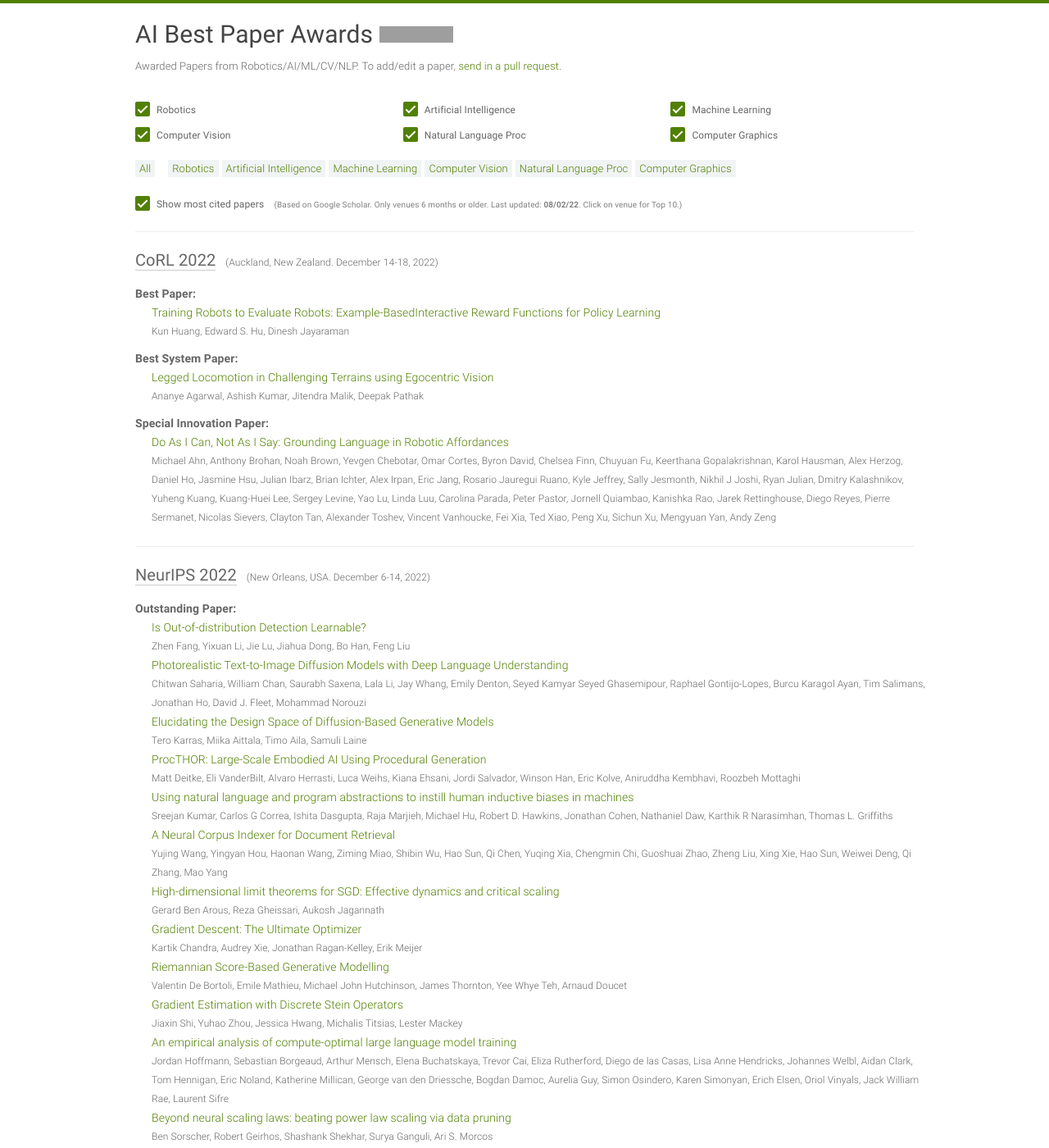
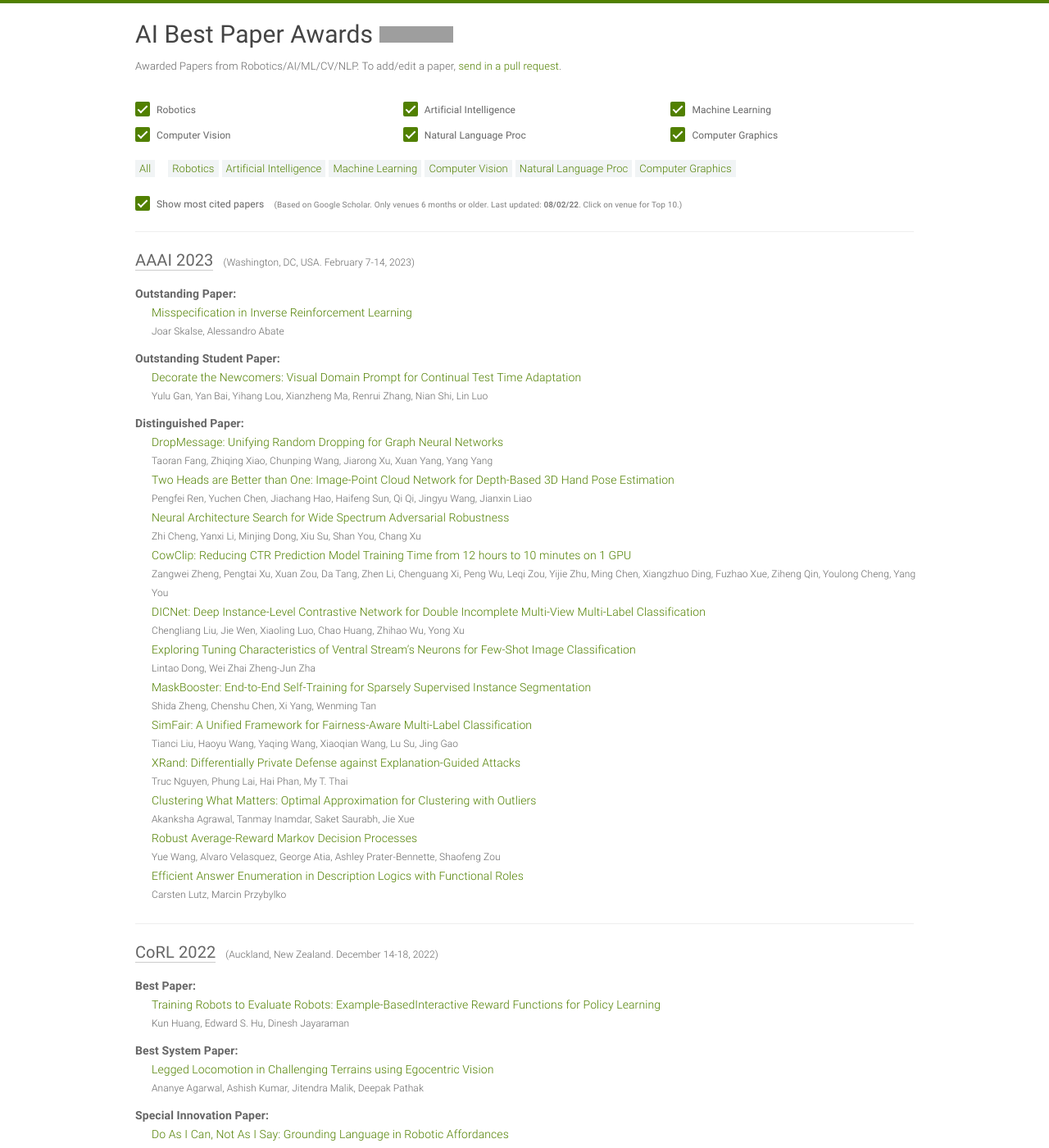
Before and after one commit to clemense/ai-bestpapers, a Jekyll site: the page built from index.html, in a window 1280 px wide and 1400 px high. Shown: the whole window at 82% size. Built offline with Jekyll 4.4.1, drawn with Linux system fonts in a browser that asks for light colours; grey boxes are pictures that could not be loaded.

Commit message:
Add AAAI 2023

```diff
--- a/_data/papers.yml
+++ b/_data/papers.yml
@@ -1,4 +1,92 @@
 ---
+
+- venue: AAAI
+  year: 2023
+  awards:
+  - award: Outstanding Paper
+    title: Misspecification in Inverse Reinforcement Learning
+    author: Joar Skalse, Alessandro Abate
+    link: https://arxiv.org/abs/2212.03201
+    source: https://aaai-23.aaai.org/wp-content/uploads/2023/02/AAAI-23-Paper-Awards.pdf
+  - award: Outstanding Student Paper
+    title: 'Decorate the Newcomers: Visual Domain Prompt for Continual Test Time Adaptation'
+    author: Yulu Gan, Yan Bai, Yihang Lou, Xianzheng Ma, Renrui Zhang, Nian Shi, Lin
+      Luo
+    link: https://arxiv.org/abs/2212.04145
+    source: https://aaai-23.aaai.org/wp-content/uploads/2023/02/AAAI-23-Paper-Awards.pdf
+  - award: Distinguished Paper
+    title: 'DropMessage: Unifying Random Dropping for Graph Neural Networks'
+    author: Taoran Fang, Zhiqing Xiao, Chunping Wang, Jiarong Xu, Xuan Yang, Yang
+      Yang
+    link: https://arxiv.org/abs/2204.10037
+    source: https://aaai-23.aaai.org/wp-content/uploads/2023/02/AAAI-23-Paper-Awards.pdf
+  - award: Distinguished Paper
+    title: 'Two Heads are Better than One: Image-Point Cloud Network for Depth-Based
+      3D Hand Pose Estimation'
+    author: Pengfei Ren, Yuchen Chen, Jiachang Hao, Haifeng Sun, Qi Qi, Jingyu Wang,
+      Jianxin Liao
+    link: null
+    source: https://aaai-23.aaai.org/wp-content/uploads/2023/02/AAAI-23-Paper-Awards.pdf
+  - award: Distinguished Paper
+    title: Neural Architecture Search for Wide Spectrum Adversarial Robustness
+    author: Zhi Cheng, Yanxi Li, Minjing Dong, Xiu Su, Shan You, Chang Xu
+    link: null
+    source: https://aaai-23.aaai.org/wp-content/uploads/2023/02/AAAI-23-Paper-Awards.pdf
+  - award: Distinguished Paper
+    title: 'CowClip: Reducing CTR Prediction Model Training Time from 12 hours to
+      10 minutes on 1 GPU'
+    author: Zangwei Zheng, Pengtai Xu, Xuan Zou, Da Tang, Zhen Li, Chenguang Xi, Peng
+      Wu, Leqi Zou,  Yijie Zhu, Ming Chen, Xiangzhuo Ding, Fuzhao Xue, Ziheng Qin,
+      Youlong Cheng, Yang You
+    link: https://arxiv.org/abs/2204.06240
+    source: https://aaai-23.aaai.org/wp-content/uploads/2023/02/AAAI-23-Paper-Awards.pdf
+  - award: Distinguished Paper
+    title: 'DICNet: Deep Instance-Level Contrastive Network for Double Incomplete
+      Multi-View Multi-Label Classification'
+    author: Chengliang Liu, Jie Wen, Xiaoling Luo, Chao Huang, Zhihao Wu, Yong Xu
+    link: null
+    source: https://aaai-23.aaai.org/wp-content/uploads/2023/02/AAAI-23-Paper-Awards.pdf
+  - award: Distinguished Paper
+    title: Exploring Tuning Characteristics of Ventral Stream’s Neurons for Few-Shot
+      Image Classification
+    author: Lintao Dong, Wei Zhai Zheng-Jun Zha
+    link: null
+    source: https://aaai-23.aaai.org/wp-content/uploads/2023/02/AAAI-23-Paper-Awards.pdf
+  - award: Distinguished Paper
+    title: 'MaskBooster: End-to-End Self-Training for Sparsely Supervised Instance
+      Segmentation'
+    author: Shida Zheng, Chenshu Chen, Xi Yang, Wenming Tan
+    link: null
+    source: https://aaai-23.aaai.org/wp-content/uploads/2023/02/AAAI-23-Paper-Awards.pdf
+  - award: Distinguished Paper
+    title: 'SimFair: A Unified Framework for Fairness-Aware Multi-Label Classification'
+    author: Tianci Liu, Haoyu Wang, Yaqing Wang, Xiaoqian Wang, Lu Su, Jing Gao
+    link: null
+    source: https://aaai-23.aaai.org/wp-content/uploads/2023/02/AAAI-23-Paper-Awards.pdf
+  - award: Distinguished Paper
+    title: 'XRand: Differentially Private Defense against Explanation-Guided Attacks'
+    author: Truc Nguyen, Phung Lai, Hai Phan, My T. Thai
+    link: https://arxiv.org/abs/2212.04454
+    source: https://aaai-23.aaai.org/wp-content/uploads/2023/02/AAAI-23-Paper-Awards.pdf
+  - award: Distinguished Paper
+    title: 'Clustering What Matters: Optimal Approximation for Clustering with Outliers'
+    author: Akanksha Agrawal, Tanmay Inamdar, Saket Saurabh, Jie Xue
+    link: https://arxiv.org/abs/2212.00696
+    source: https://aaai-23.aaai.org/wp-content/uploads/2023/02/AAAI-23-Paper-Awards.pdf
+  - award: Distinguished Paper
+    title: Robust Average-Reward Markov Decision Processes
+    author: Yue Wang, Alvaro Velasquez, George Atia, Ashley Prater-Bennette, Shaofeng
+      Zou
+    link: https://arxiv.org/abs/2301.00858
+    source: https://aaai-23.aaai.org/wp-content/uploads/2023/02/AAAI-23-Paper-Awards.pdf
+  - award: Distinguished Paper
+    title: Efficient Answer Enumeration in Description Logics with Functional Roles
+    author: Carsten Lutz, Marcin Przybylko
+    link: https://arxiv.org/abs/2211.15248
+    source: https://aaai-23.aaai.org/wp-content/uploads/2023/02/AAAI-23-Paper-Awards.pdf
+  place: Washington, DC, USA
+  date: February 7-14, 2023
+  sub: AI
 
 - venue: CoRL
   year: 2022
```
Also changed, not shown: README.md.
